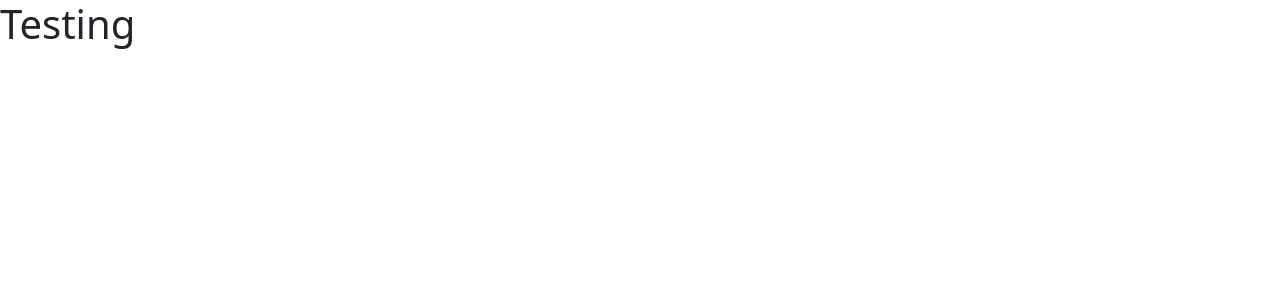
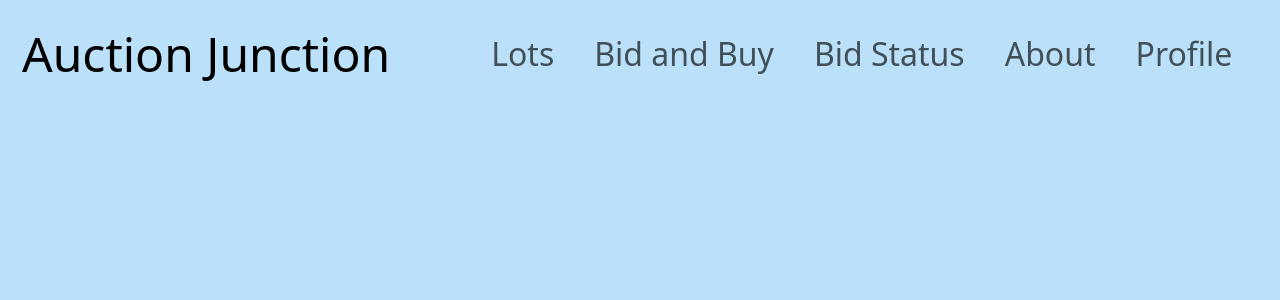
Before and after one commit to AnuswarM/auction-junction, a React (Create React App) app in the folder client/: page / in a window 1280 px wide. Shown: the top 300 px of the page. Built offline with nearby package versions, Linux system fonts and the light colour scheme.

Commit message:
Complete Navbar

```diff
--- a/client/public/index.html
+++ b/client/public/index.html
@@ -14,12 +14,14 @@
       manifest.json provides metadata used when your web app is installed on a
       user's mobile device or desktop. See https://developers.google.com/web/fundamentals/web-app-manifest/
     -->
+
     <link
       href="https://cdn.jsdelivr.net/npm/bootstrap@5.3.1/dist/css/bootstrap.min.css"
       rel="stylesheet"
       integrity="sha384-4bw+/aepP/YC94hEpVNVgiZdgIC5+VKNBQNGCHeKRQN+PtmoHDEXuppvnDJzQIu9"
       crossorigin="anonymous"
     />
+
     <!--
       Notice the use of %PUBLIC_URL% in the tags above.
       It will be replaced with the URL of the `public` folder during the build.
@@ -29,6 +31,7 @@
       work correctly both with client-side routing and a non-root public URL.
       Learn how to configure a non-root public URL by running `npm run build`.
     -->
+    <link href="./styles.css" rel="stylesheet" />
     <title>React App</title>
   </head>
   <body>
--- /dev/null
+++ b/client/public/styles.css
@@ -0,0 +1,26 @@
+.navbar {
+  background-color: #bbe1fa !important;
+  margin: 10px;
+  padding: 0;
+  position: fixed; /* Set the navbar to fixed position */
+  top: 0; /* Position the navbar at the top of the page */
+  width: 100%; /* Full width */
+}
+
+body {
+  background-color: #bbe1fa;
+  font-size: large;
+}
+
+.container-fluid {
+    margin-right: 2vw;
+}
+
+.navbar-brand {
+    font-size: 3rem;
+}
+
+.nav-link {
+    font-size: 2rem;
+    padding: 20px!important;
+}
--- a/client/src/components/App.jsx
+++ b/client/src/components/App.jsx
@@ -1,8 +1,9 @@
 import React from "react";
+import Navbar from "./Navbar";
 
 function App() {
   return (
-    <h1> Testing </h1>
+      <Navbar />
   );
 }
 
--- /dev/null
+++ b/client/src/components/Navbar.jsx
@@ -0,0 +1,47 @@
+import React from "react";
+
+function Navbar() {
+  return (
+    <div className="main-navbar">
+      <nav className="navbar navbar-expand-lg bg-body-tertiary">
+        <div className="container-fluid">
+          <a className="navbar-brand" href="/">
+            Auction Junction
+          </a>
+          <button
+            className="navbar-toggler"
+            type="button"
+            data-bs-toggle="collapse"
+            data-bs-target="#navbarNavAltMarkup"
+            aria-controls="navbarNavAltMarkup"
+            aria-expanded="false"
+            aria-label="Toggle navigation"
+          >
+            <span className="navbar-toggler-icon"></span>
+          </button>
+          <div className="collapse navbar-collapse" id="navbarNavAltMarkup">
+            <div className="navbar-nav ms-auto">
+              <a className="nav-link" href="#">
+                Lots
+              </a>
+              <a className="nav-link" href="#">
+                Bid and Buy
+              </a>
+              <a className="nav-link" href="#">
+                Bid Status
+              </a>
+              <a className="nav-link" href="#">
+                About
+              </a>
+              <a className="nav-link" href="#">
+                Profile
+              </a>
+            </div>
+          </div>
+        </div>
+      </nav>
+    </div>
+  );
+}
+
+export default Navbar;
--- a/client/src/index.js
+++ b/client/src/index.js
@@ -1,5 +1,5 @@
 import React from "react";
-import ReactDOM from "react-dom";
+import ReactDOM from "react-dom/client";
 import App from "./components/App";
 
 const root = ReactDOM.createRoot(document.getElementById("root"));
```
